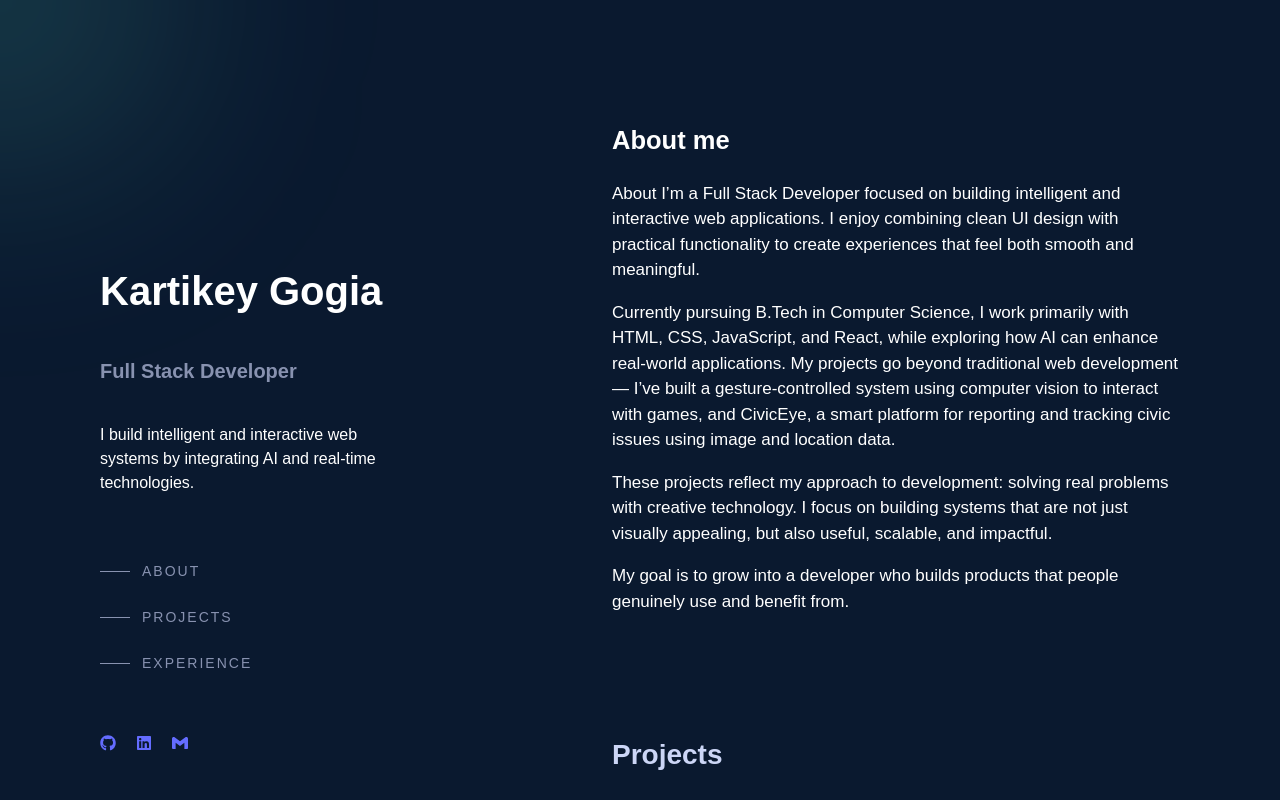
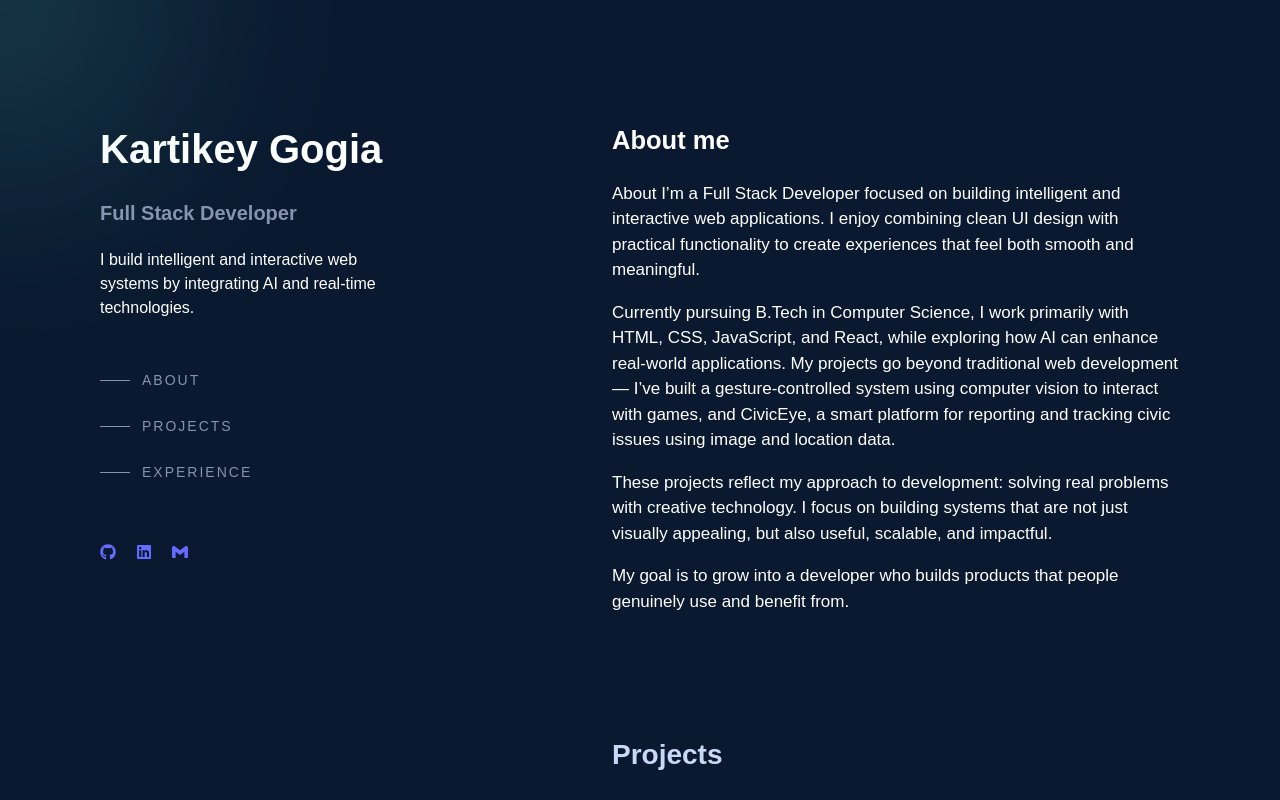
Before and after one commit to KartikeyGogia/Portfolio, a React (Vite) app: page / in a window 1280 px wide. Shown: the top 800 px of the page. Built offline with nearby package versions, Linux system fonts and the light colour scheme.

Commit message:
final fix before deploy

```diff
--- a/src/components/Sidebar.jsx
+++ b/src/components/Sidebar.jsx
@@ -5,7 +5,6 @@ function Sidebar(){
     return(
         <div style={{
             position:"fixed",
-            display:"flex",
             left:"0",
             top:"0",
             height:"100vh",
```
